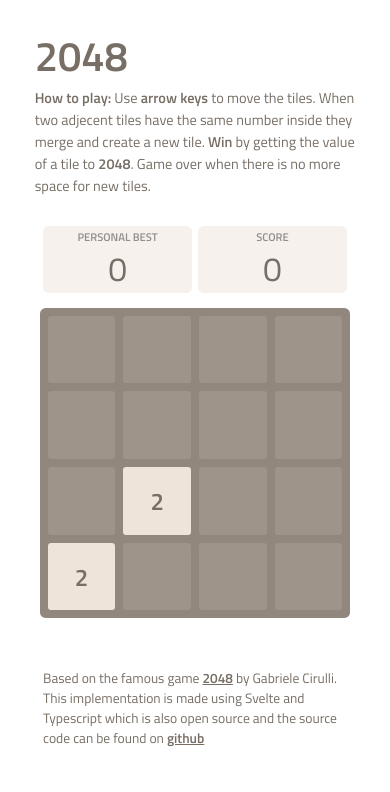
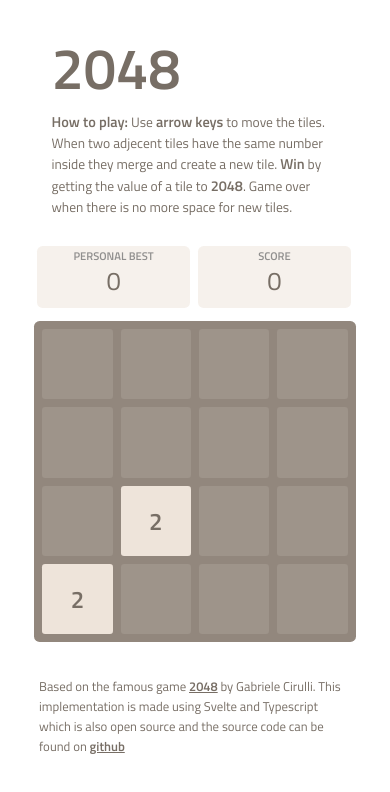
Before and after one commit to birzu/2048-svelte, a Svelte app: page / in a window 390 px wide. Shown: the top 792 px of the page. Built offline with nearby package versions, Linux system fonts and the light colour scheme.

Commit message:
fix: add missing 'box-sizing' property after global style reset, rewrite media queries accordingly

```diff
--- a/src/App.svelte
+++ b/src/App.svelte
@@ -39,6 +39,7 @@
 
   body {
     min-height: 100vh;
+    box-sizing: border-box;
     overflow-x: hidden;
     -webkit-font-smoothing: antialiased;
     -moz-osx-font-smoothing: grayscale;
@@ -47,79 +48,26 @@
     position: relative;
   }
 
-  .game-container {
-    height: 45vh;
-
-    @media only screen and (max-width: 48em) {
-      height: 40vh;
-    }
-    @media only screen and (max-width: 37.5em) {
-      height: auto;
-    }
-  }
-
   .game {
     display: grid;
-    width: 77vh;
+    width: 42vw;
     margin: 0 auto;
-    grid-template-columns: 45vh 1fr;
-    grid-template-rows: 45vh;
-    gap: 5rem;
-
-    @media only screen and (max-width: 48em) {
-      width: 68vh;
-      grid-template-columns: 40vh 1fr;
-      grid-template-rows: 40vh;
-      gap: 3rem;
-    }
-    @media only screen and (max-width: 40em) {
-      width: 66vh;
-      grid-template-columns: 40vh 1fr;
-      grid-template-rows: 40vh;
-    }
-    @media only screen and (max-width: 37.5em) {
-      width: 44vh;
-      grid-template-columns: 44vh;
-      grid-template-rows: 1fr 44vh;
-      justify-content: center;
-      gap: 2rem;
-    }
-    @media only screen and (max-width: 30em) {
-      width: 36vh;
-      grid-template-columns: 36vh;
-      grid-template-rows: 1fr 36vh;
-      gap: 1rem;
-    }
-    @media only screen and (max-width: 23.4375em) {
-      width: 40vh;
-      grid-template-columns: 40vh;
-      grid-template-rows: 1fr 40vh;
-      gap: 1rem;
-    }
-    @media only screen and (max-width: 17.5em) {
-      width: 36vh;
-      grid-template-columns: 36vh;
-      grid-template-rows: 1fr 36vh;
-      gap: 1rem;
-    }
+    grid-template-columns: 50vh 1fr;
+    grid-template-rows: 50vh;
+    gap: 2rem;
   }
 
   .game-controls {
     height: 100%;
+    width: 80%;
     display: flex;
     flex-direction: column;
     border-radius: 0.8rem;
     overflow: hidden;
-    @media only screen and (max-width: 37.5em) {
-      grid-row: 1 / 2;
-      height: 100%;
-      flex-direction: row;
-      padding: 0.6rem 0;
-    }
   }
 
   header {
-    width: 75vh;
+    width: 46vw;
     padding: 3em 4em;
     margin: 0 auto;
     min-height: 10vh;
@@ -129,88 +77,28 @@
     justify-items: center;
     align-items: center;
 
-    @media only screen and (max-width: 48em) {
-      width: 67vh;
-    }
-    @media only screen and (max-width: 40em) {
-      width: 65vh;
-    }
-    @media only screen and (max-width: 37.5em) {
-      width: 48vh;
-      min-height: 10rem;
-      padding: 3rem 2rem;
-    }
-    @media only screen and (max-width: 30em) {
-      width: 38vh;
-    }
-    @media only screen and (max-width: 23.4375em) {
-      width: 42vh;
-    }
-    @media only screen and (max-width: 17.5em) {
-      width: 36vh;
-    }
     & .heading {
       font-size: 7.2rem;
       color: #776e65;
       font-weight: 600;
       justify-self: left;
-      @media only screen and (max-width: 40em) {
-        font-size: 6.8rem;
-      }
-      @media only screen and (max-width: 37.5em) {
-        font-size: 5.2rem;
-      }
     }
 
     & .description {
       font-size: 1.7rem;
       color: #776e65;
-      @media only screen and (max-width: 37.5em) {
-        font-size: 1.8rem;
-      }
-      @media only screen and (max-width: 23.4375em) {
-        font-size: 1.6rem;
-      }
-
       & strong {
         font-size: 1.8rem;
-        @media only screen and (max-width: 37.5em) {
-          font-size: 1.8rem;
-        }
-        @media only screen and (max-width: 23.4375em) {
-          font-size: 1.6rem;
-        }
       }
     }
   }
 
   .footer {
-    width: 76vh;
+    width: 42vw;
     font-size: 1.6rem;
     color: #776e65;
-    margin: 7rem auto 0 auto;
+    margin: 7rem auto 4rem auto;
 
-    @media only screen and (max-width: 48em) {
-      width: 70vh;
-    }
-    @media only screen and (max-width: 40em) {
-      width: 65vh;
-    }
-    @media only screen and (max-width: 37.5em) {
-      width: 48vh;
-      font-size: 1.7rem;
-    }
-    @media only screen and (max-width: 30em) {
-      width: 36vh;
-    }
-    @media only screen and (max-width: 23.4375em) {
-      width: 40vh;
-      margin-bottom: 2rem;
-    }
-    @media only screen and (max-width: 17.5em) {
-      width: 36vh;
-      margin-bottom: 2rem;
-    }
     & a {
       &:link,
       &:visited {
@@ -265,6 +153,7 @@
       outline: 3px solid #f2b179;
     }
   }
+  @import "src/styles/media.scss";
 </style>
 
 <header>
--- a/src/components/UI/Moves.svelte
+++ b/src/components/UI/Moves.svelte
@@ -22,11 +22,6 @@
     margin-bottom: 0.3rem;
     border-radius: 0.8rem;
 
-    @media only screen and (max-width: 37.5em) {
-      display: none;
-      visibility: hidden;
-    }
-
     &--up {
       grid-row: 1/ 2;
       grid-column: 1/ -1;
@@ -36,25 +31,14 @@
     &--down,
     &--right,
     &--left {
-      font-size: 3.2rem;
+      font-size: 3.6rem;
       line-height: 1.2;
       border: 2px solid #f2b179;
-      padding: 0.5rem;
-      min-width: 4.2rem;
+      padding: 0.5rem 1rem;
+      min-width: 6rem;
       border-radius: 0.5rem;
       text-align: center;
       color: darken(#ede0c8, 30%);
-
-      @media only screen and (max-width: 48em) {
-        font-size: 2.8rem;
-        padding: 0.3rem;
-        min-width: 4rem;
-      }
-      @media only screen and (max-width: 40em) {
-        font-size: 2.6rem;
-        padding: 0.2rem;
-        min-width: 3.8rem;
-      }
     }
   }
 
@@ -70,6 +54,69 @@
   .move-active {
     animation: flash 0.1s ease-out;
   }
+
+  @media only screen and (max-width: 120em) {
+    .moves {
+      &--up,
+      &--down,
+      &--right,
+      &--left {
+        min-width: 5rem;
+        font-size: 3.4rem;
+      }
+    }
+  }
+  @media only screen and (max-width: 75em) {
+    .moves {
+      &--up,
+      &--down,
+      &--right,
+      &--left {
+        min-width: 4.8rem;
+        font-size: 3.2rem;
+      }
+    }
+  }
+  @media only screen and (max-width: 56.25em) {
+    .moves {
+      &--up,
+      &--down,
+      &--right,
+      &--left {
+        min-width: 4.4rem;
+        font-size: 3rem;
+      }
+    }
+  }
+
+  @media only screen and (max-width: 48em) {
+    .moves {
+      &--up,
+      &--down,
+      &--right,
+      &--left {
+        min-width: 3.6rem;
+        font-size: 2.8rem;
+      }
+    }
+  }
+  @media only screen and (max-width: 40em) {
+    .moves {
+      &--up,
+      &--down,
+      &--right,
+      &--left {
+        min-width: 3.2rem;
+        font-size: 2.8rem;
+      }
+    }
+  }
+  @media only screen and (max-width: 37.5em) {
+    .moves {
+      display: none;
+      visibility: hidden;
+    }
+  }
 </style>
 
 <div class="moves">
--- a/src/components/game/GameScores.svelte
+++ b/src/components/game/GameScores.svelte
@@ -10,12 +10,6 @@
     padding: 0rem 2rem;
     border-bottom-left-radius: 0.8rem;
     border-bottom-right-radius: 0.8rem;
-    @media only screen and (max-width: 37.5em) {
-      padding: 0;
-      width: 100%;
-      display: flex;
-      justify-content: space-between;
-    }
   }
 
   .score {
@@ -26,19 +20,8 @@
     display: flex;
     flex-direction: column;
     align-items: center;
-    @media only screen and (max-width: 37.5em) {
-      line-height: 1.4;
-      flex-basis: 48%;
-      height: 77%;
-      margin: 0;
-      padding: 0.4rem 0.2rem;
-    }
-
     &:not(:first-child) {
       margin: 1rem;
-      @media only screen and (max-width: 37.5em) {
-        margin: 0;
-      }
     }
 
     &__title {
@@ -54,6 +37,39 @@
       color: #776e65;
     }
   }
+
+  @media only screen and (max-width: 56.25em) {
+    .score {
+      line-height: 1.3;
+      padding: 0.7rem 1.2rem;
+      & span {
+        font-size: 3.2rem;
+      }
+    }
+  }
+  @media only screen and (max-width: 37.5em) {
+    .score-container {
+      padding: 0;
+      width: 100%;
+      display: flex;
+      justify-content: space-between;
+    }
+
+    .score {
+      line-height: 1.3;
+      flex-basis: 48%;
+      height: 100%;
+      padding: 0.4rem 0.2rem;
+
+      &:not(:first-child) {
+        margin: 0;
+      }
+
+      & span {
+        font-size: 3.2rem;
+      }
+    }
+  }
 </style>
 
 <div class="score-container">
--- /dev/null
+++ b/src/styles/media.scss
@@ -0,0 +1,209 @@
+@media only screen and (max-width: 120em) {
+  .game {
+    width: 42vw;
+    grid-template-columns: 25vw 1fr;
+    grid-template-rows: 25vw;
+    gap: 3rem;
+  }
+
+  .game-controls {
+    width: 90%;
+  }
+
+  header {
+    width: 46vw;
+  }
+  .footer {
+    width: 42vw;
+    margin: 7rem auto 4rem auto;
+  }
+}
+@media only screen and (max-width: 100em) {
+  .game {
+    width: 45vw;
+    grid-template-columns: 28vw 1fr;
+    grid-template-rows: 28vw;
+    gap: 1rem;
+  }
+
+  .game-controls {
+    width: 100%;
+  }
+
+  header {
+    width: 50vw;
+  }
+  .footer {
+    width: 45vw;
+    margin: 10rem auto 4rem auto;
+  }
+}
+@media only screen and (max-width: 75em) {
+  .game {
+    width: 62vw;
+    grid-template-columns: 40vw 1fr;
+    grid-template-rows: 40vw;
+    gap: 1rem;
+  }
+
+  .game-controls {
+    width: 100%;
+  }
+
+  header {
+    width: 70vw;
+  }
+  .footer {
+    width: 65vw;
+    margin: 10rem auto 4rem auto;
+  }
+}
+@media only screen and (max-width: 56.25em) {
+  .game {
+    width: 60vw;
+    grid-template-columns: 36vw 1fr;
+    grid-template-rows: 36vw;
+    gap: 1rem;
+  }
+
+  .game-controls {
+    width: 100%;
+  }
+
+  header {
+    width: 68vw;
+  }
+  .footer {
+    width: 60vw;
+    margin: 7rem auto 4rem auto;
+  }
+}
+@media only screen and (max-width: 52.125em) {
+  .game {
+    width: 64vw;
+    grid-template-columns: 34vw 1fr;
+    grid-template-rows: 34vw;
+    gap: 1rem;
+  }
+
+  .game-controls {
+    width: 100%;
+  }
+
+  header {
+    width: 72vw;
+  }
+  .footer {
+    width: 60vw;
+    margin: 7rem auto 4rem auto;
+  }
+}
+@media only screen and (max-width: 48em) {
+  .game {
+    width: 85vw;
+    grid-template-columns: 50vw 1fr;
+    grid-template-rows: 1fr;
+    gap: 1rem;
+  }
+
+  .game-controls {
+    width: 100%;
+  }
+
+  header {
+    width: 94vw;
+  }
+  .footer {
+    width: 80vw;
+    margin: 6rem auto 3rem auto;
+  }
+}
+@media only screen and (max-width: 43.75em) {
+  .game {
+    width: 85vw;
+    grid-template-columns: 50vw 1fr;
+    grid-template-rows: 1fr;
+    gap: 1rem;
+  }
+
+  .game-controls {
+    width: 100%;
+  }
+
+  header {
+    width: 94vw;
+  }
+  .footer {
+    width: 80vw;
+    margin: 5rem auto 2rem auto;
+  }
+}
+@media only screen and (max-width: 37.5em) {
+  .game {
+    width: 85vw;
+    grid-template-columns: 85vw;
+    grid-template-rows: 1fr 85vw;
+    gap: 1rem;
+  }
+
+  .game-controls {
+    grid-row: 1 / 2;
+    width: 97%;
+    height: 100%;
+    flex-direction: row;
+    padding: 0.6rem 0;
+  }
+  header {
+    width: 90vw;
+  }
+  .footer {
+    width: 80vw;
+    margin: 3rem auto 2rem auto;
+  }
+}
+@media only screen and (max-width: 30em) {
+  .game {
+    width: 85vw;
+    grid-template-columns: 85vw;
+    grid-template-rows: 1fr 85vw;
+    gap: 1rem;
+  }
+  header {
+    width: 90vw;
+  }
+  .footer {
+    width: 80vw;
+    margin: 3rem auto 2rem auto;
+  }
+}
+@media only screen and (max-width: 23.4375em) {
+  .game {
+    width: 80vw;
+    grid-template-columns: 80vw;
+    grid-template-rows: 1fr 80vw;
+    gap: 1rem;
+  }
+  header {
+    width: 90vw;
+  }
+
+  .footer {
+    width: 75vw;
+    margin: 3rem auto 2rem auto;
+  }
+}
+@media only screen and (max-width: 17.5em) {
+  .game {
+    width: 90vw;
+    grid-template-columns: 90vw;
+    grid-template-rows: 1fr 90vw;
+    gap: 1rem;
+  }
+  header {
+    width: 90vw;
+  }
+  .footer {
+    width: 85vw;
+    margin: 3rem auto 2rem auto;
+  }
+}
```
